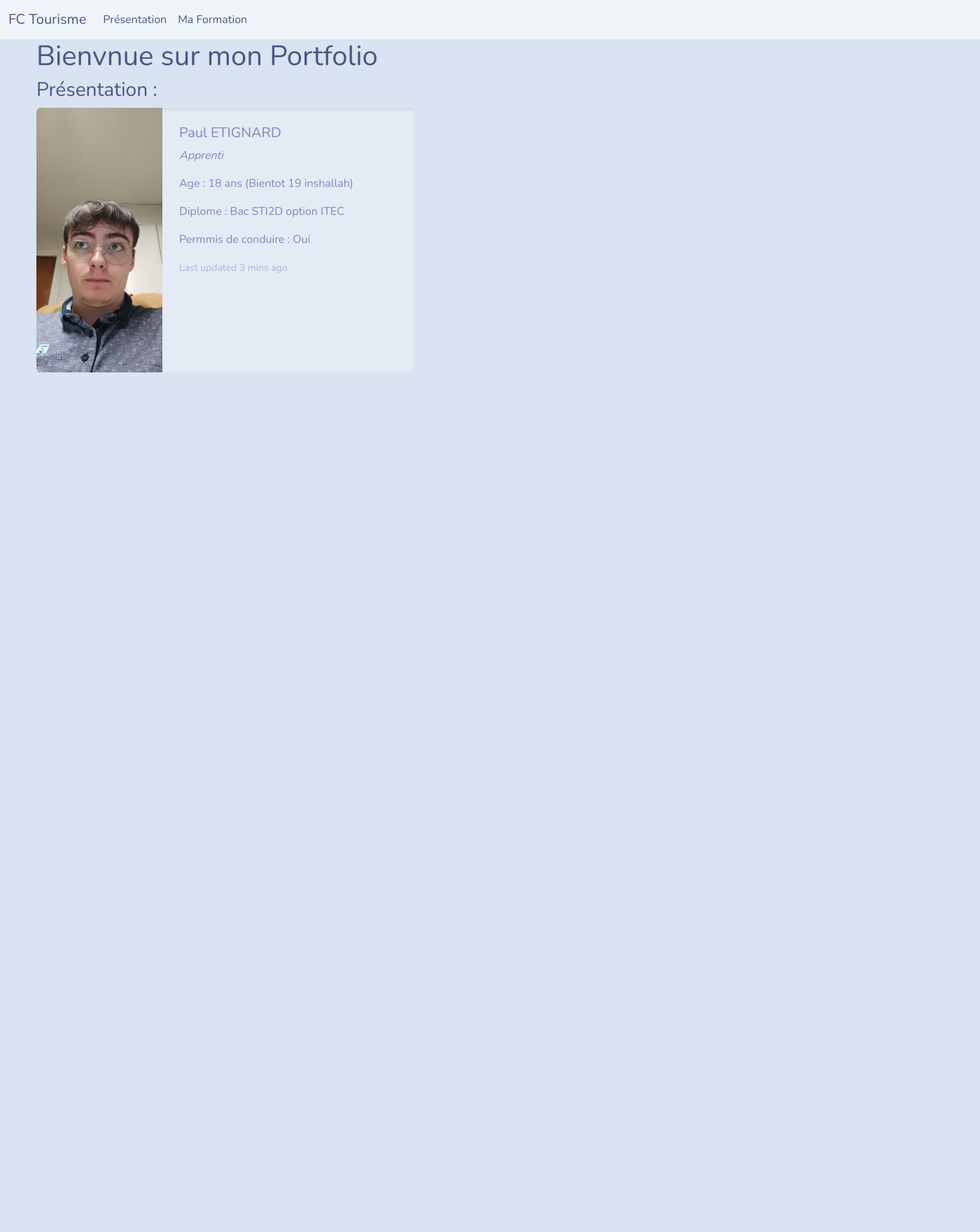
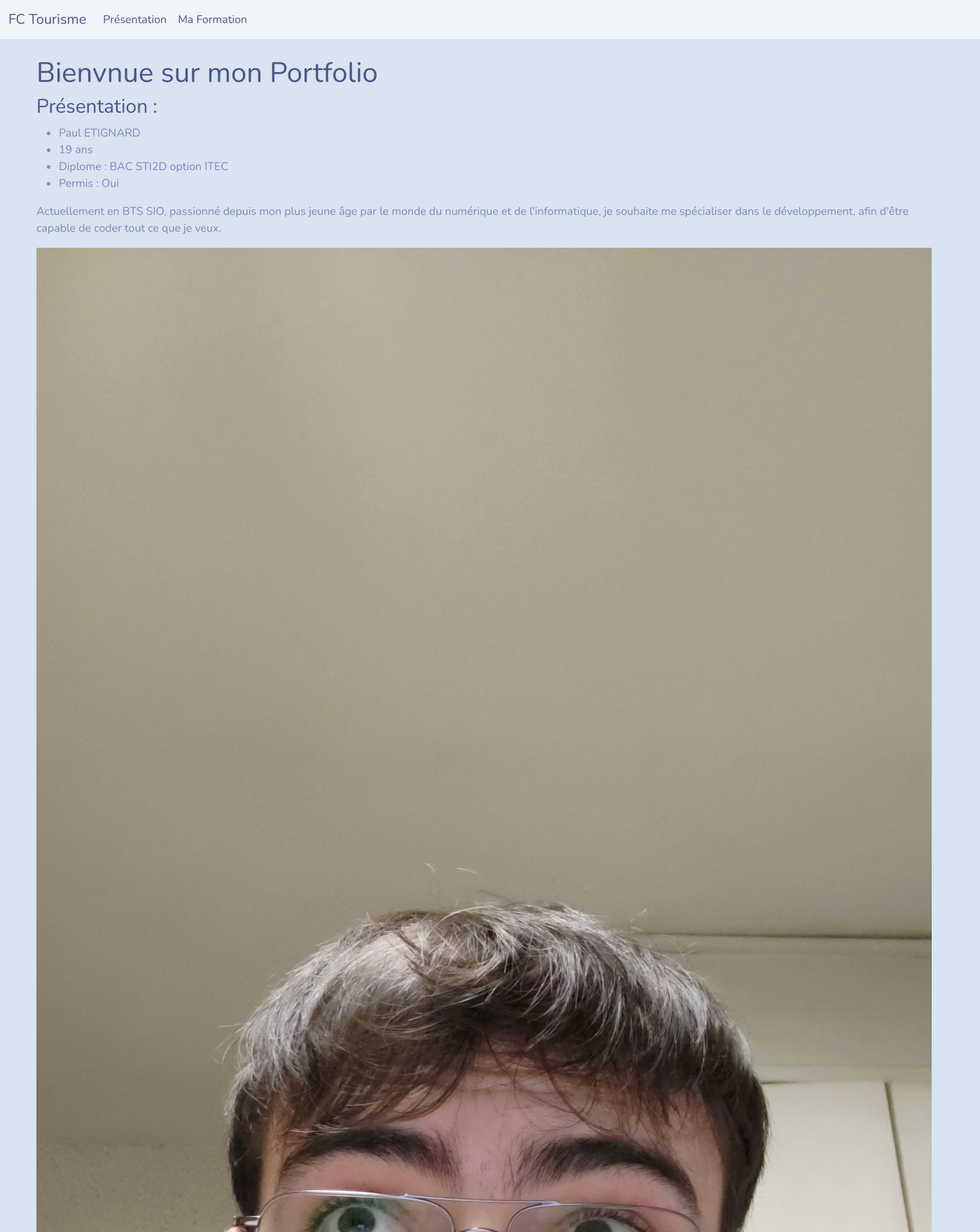
Before and after one commit to PaulEtignard/Portfolio2, a Symfony app: template templates/presentation/index.html.twig in a window 1400 px wide. Shown: the top 1760 px of the page at 70% size. Before the commit the page ends 532 px from the top, so only its background shows below. Run offline with Twig, Linux system fonts and the light colour scheme; the template is opened without the code that fills it, so the values that code supplies are empty; some libraries are stand-ins or nearby versions.

Commit message:
Modification des truc

```diff
--- a/composer.json
+++ b/composer.json
@@ -13,6 +13,7 @@
         "doctrine/doctrine-migrations-bundle": "^3.2",
         "doctrine/orm": "^2.13",
         "fakerphp/faker": "^1.20",
+        "liip/imagine-bundle": "^2.9",
         "phpdocumentor/reflection-docblock": "^5.3",
         "phpstan/phpdoc-parser": "^1.14",
         "sensio/framework-extra-bundle": "^6.1",
@@ -94,7 +95,7 @@
     },
     "extra": {
         "symfony": {
-            "allow-contrib": false,
+            "allow-contrib": true,
             "require": "6.1.*"
         }
     },
--- a/config/bundles.php
+++ b/config/bundles.php
@@ -13,4 +13,5 @@ return [
     Symfony\Bundle\MakerBundle\MakerBundle::class => ['dev' => true],
     Sensio\Bundle\FrameworkExtraBundle\SensioFrameworkExtraBundle::class => ['all' => true],
     Doctrine\Bundle\FixturesBundle\DoctrineFixturesBundle::class => ['dev' => true, 'test' => true],
+    Liip\ImagineBundle\LiipImagineBundle::class => ['all' => true],
 ];
--- /dev/null
+++ b/config/routes/liip_imagine.yaml
@@ -0,0 +1,2 @@
+_liip_imagine:
+    resource: "@LiipImagineBundle/Resources/config/routing.yaml"
--- a/src/Controller/PresentationController.php
+++ b/src/Controller/PresentationController.php
@@ -11,6 +11,7 @@ class PresentationController extends AbstractController
     #[Route('/', name: 'app_presentation')]
     public function index(): Response
     {
+
         return $this->render('presentation/index.html.twig', [
             'controller_name' => 'PresentationController',
         ]);
--- a/templates/presentation/index.html.twig
+++ b/templates/presentation/index.html.twig
@@ -3,25 +3,25 @@
 {% block title %}Présentation Paul ETIGNARD{% endblock %}
 
 {% block body %}
-    <h1>Bienvnue sur mon Portfolio</h1>
+    <h1 class="mt-4">Bienvnue sur mon Portfolio</h1>
     <h3>Présentation :</h3>
-    <div class="card mb-3" style="max-width: 540px;">
-        <div class="row g-0">
-            <div class="col-md-4">
-                <img src="../../data/img/1669805057799.jpg" class="img-fluid rounded-start" alt="...">
-            </div>
-            <div class="col-md-8">
-                <div class="card-body">
-                    <h5 class="card-title">Paul ETIGNARD</h5>
-                    <p class="card-text fst-italic">Apprenti</p>
-                    <p class="card-text">Age : 18 ans (Bientot 19 inshallah)</p>
-                    <p class="card-text">Diplome : Bac STI2D option ITEC</p>
-                    <p class="card-text">Permmis de conduire : Oui</p>
-                    <p class="card-text"><small class="text-muted">Last updated 3 mins ago</small></p>
-                </div>
-            </div>
-        </div>
-    </div>
+    <ul>
+        <li>Paul ETIGNARD</li>
+        <li>19 ans</li>
+        <li>Diplome : BAC STI2D option ITEC</li>
+        <li>Permis : Oui</li>
+    </ul>
+    <p>Actuellement en BTS SIO, passionné depuis mon plus jeune âge
+        par le monde du numérique et de l'informatique, je souhaite me
+        spécialiser dans le développement, afin d'être capable de coder
+        tout ce que je veux.
+    </p>
+
+    <p>
+        <img src="../../data/img/1669805057799.png" alt="img">
+    </p>
+
+
 
 
 
```
Also changed, not shown: src/DataFixtures/Porjet.php (+11 -1 lines), data/img/1669805057799.png (added), templates/presentation/1669805057799.jpg (renamed from data/img/1669805057799.jpg), 4 other files.
